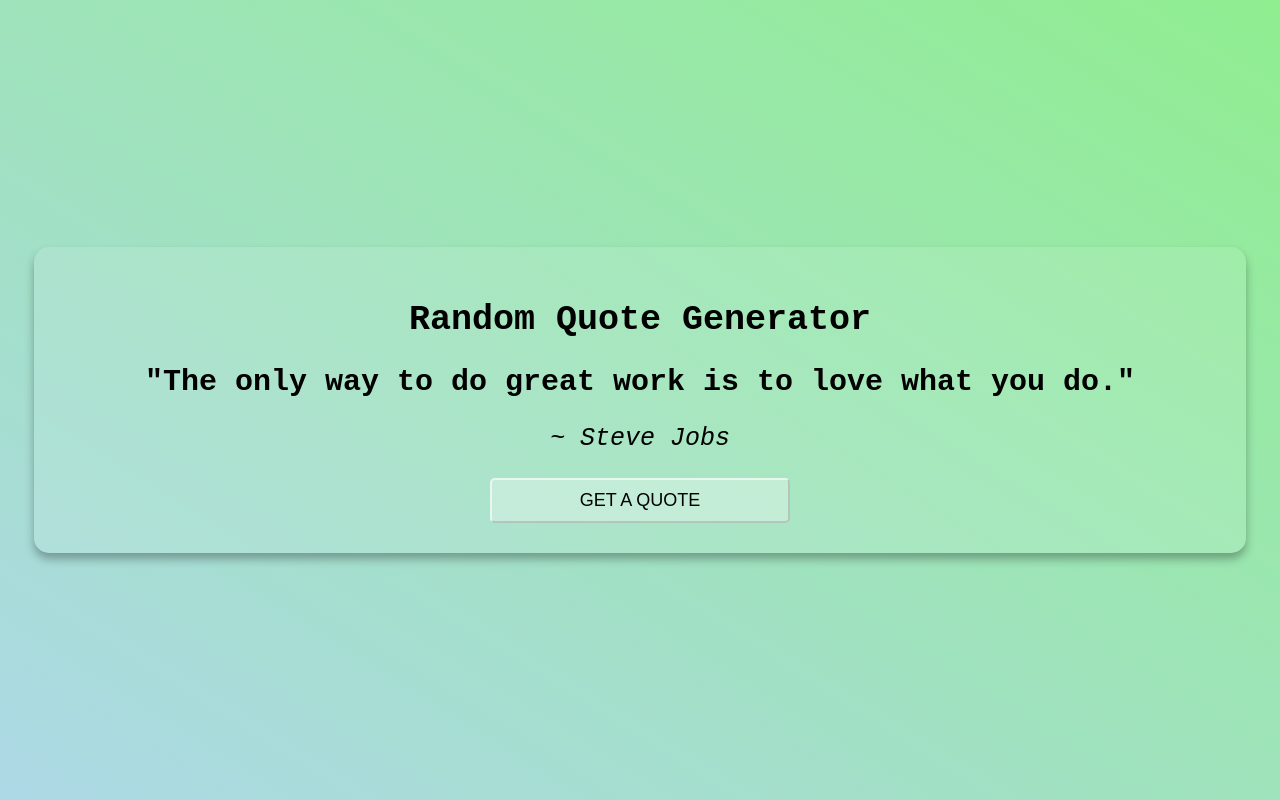
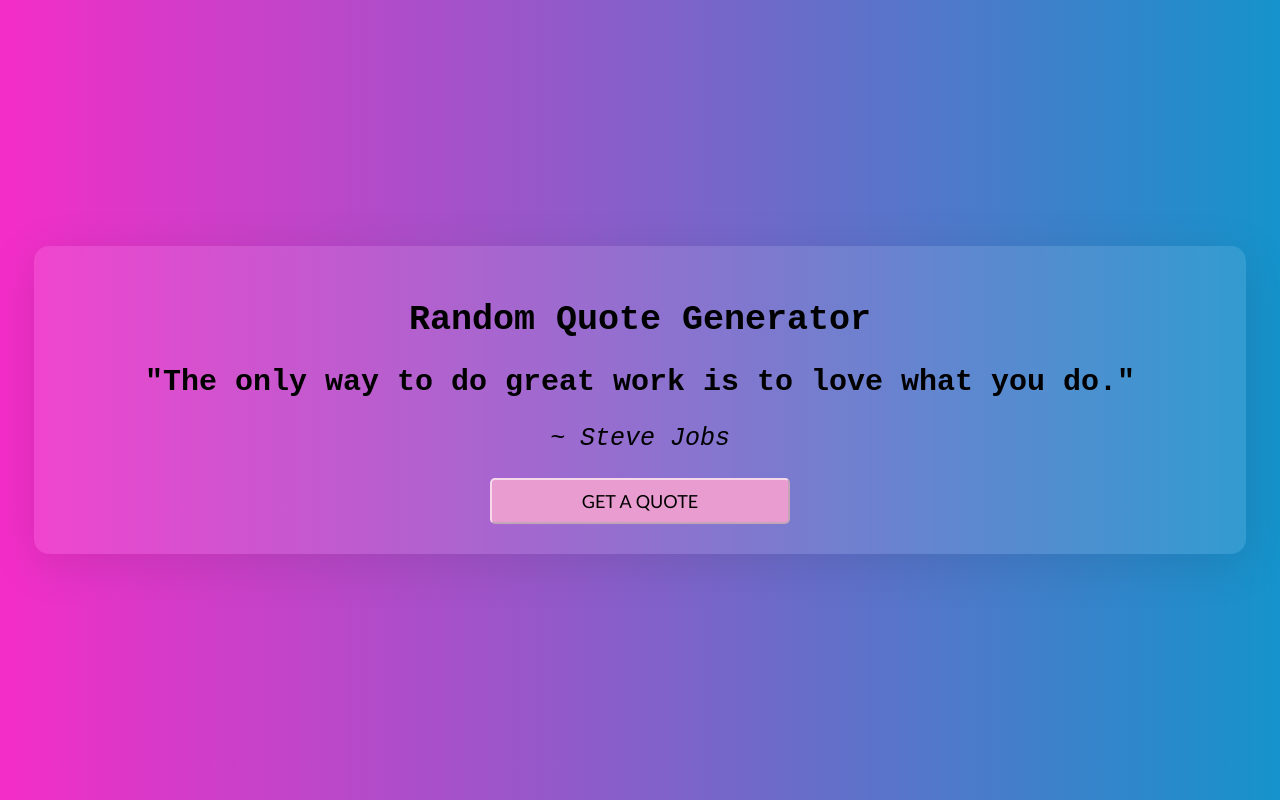
Before and after one commit to hadishah123/Random-Quote-Generator, a plain HTML site: page index.html in a window 1280 px wide. Drawn offline with Linux system fonts and the light colour scheme.

Commit message:
:fire: theme changed

```diff
--- a/style.css
+++ b/style.css
@@ -5,12 +5,14 @@ body {
     justify-content: center;
     align-items: center;
     font-family: "Courier New", Courier, monospace;
-    background: linear-gradient(to left bottom, lightgreen, lightblue);
+    /* background: linear-gradient(to left bottom, lightgreen, lightblue); */
+    background: linear-gradient(to right,#f42dc8,#1593cb);
 }
 
 .container {
     background-color: rgba(255, 255, 255, 0.1);
-    box-shadow: 0 6px 10px rgba(0, 0, 0, 0.3);
+    /* box-shadow: 0 6px 10px rgba(0, 0, 0, 0.3); */
+    box-shadow: rgba(0, 0, 0, 0.1) 0px 10px 50px;
     padding: 30px;
     border-radius: 15px;
     width: 90%;
@@ -40,15 +42,18 @@ body {
     cursor: pointer;
     padding: 10px;
     margin-top: 15px;
-    background-color: rgba(255, 255, 255, 0.3);
+    background-color: rgb(233, 156, 207);
     border-color: rgba(255, 255, 255, 0.6);
     text-transform: uppercase;
     width: 300px;
+    font-family: 'Gill Sans', 'Gill Sans MT', Calibri, 'Trebuchet MS', sans-serif;
+    /* box-shadow: rgba(0, 0, 0, 0.25) 0px 25px 50px -12px; */
+    transition: all 300ms ease-in-out;
 }
 
 .btn:hover {
-    background-color: rgba(255, 255, 255, 0.6);
-    box-shadow: 0 4px 4px rgba(0, 0, 0, 0.3);
+    background-color: rgba(140, 149, 243, 0.922);
+    box-shadow: 0 12px 16px 0 rgba(0,0,0,0.24),0 17px 50px 0 rgba(0,0,0,0.19);
     transition: all 300ms ease-in-out;
-    color: green;
+    color: white;
 }
```
